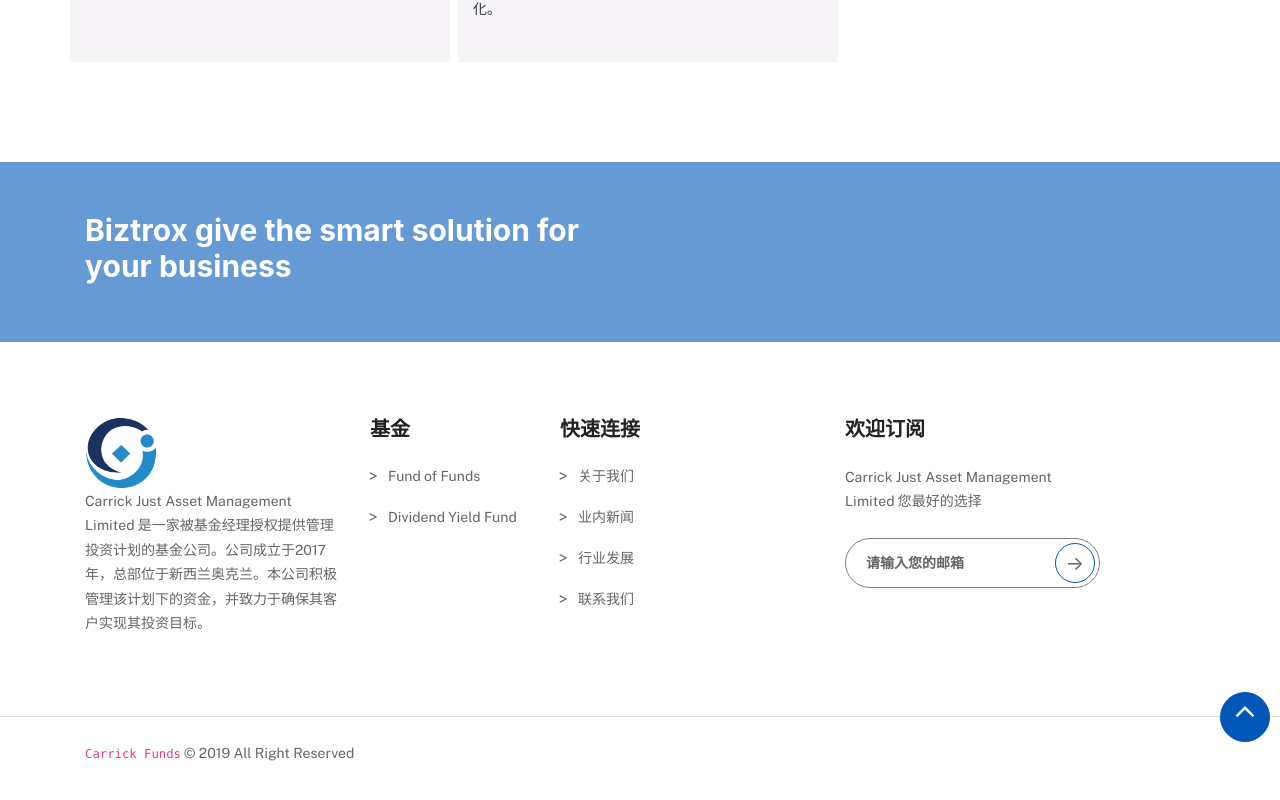
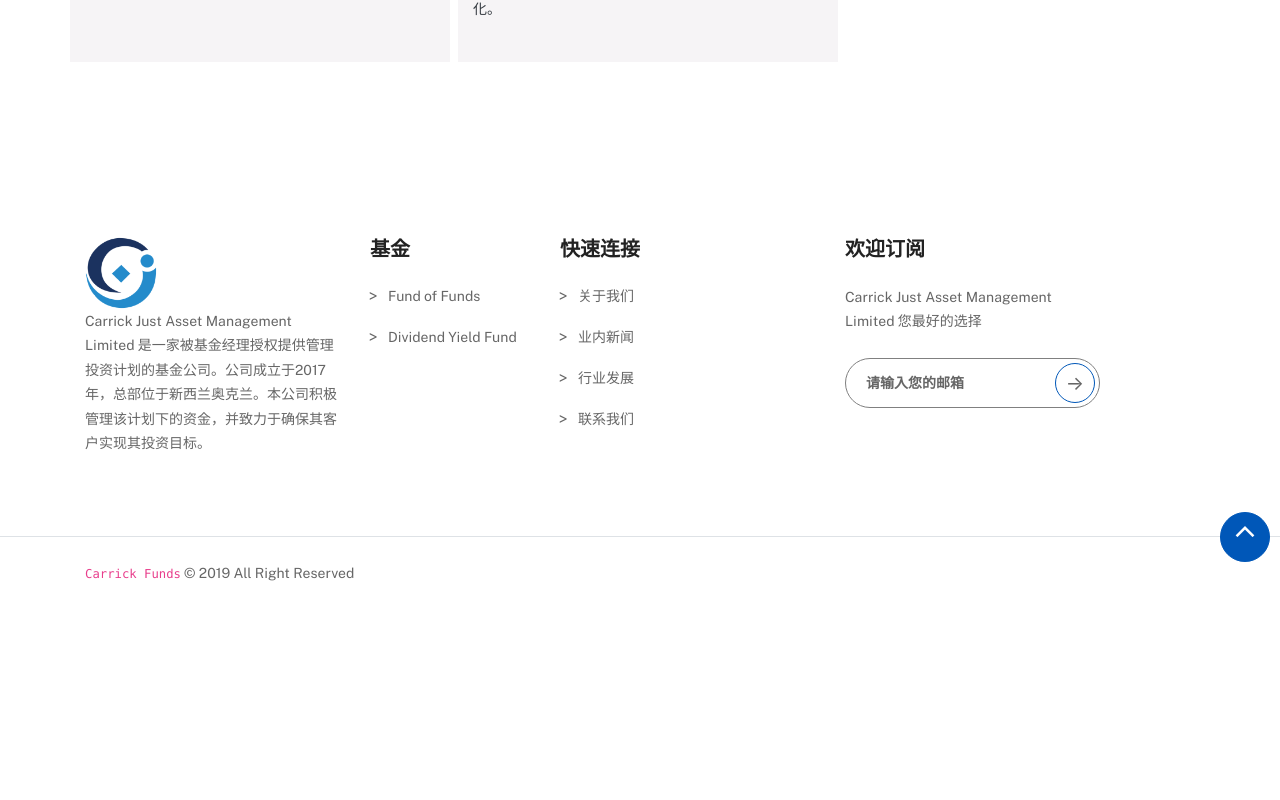
Before and after one commit to cjcm567/cjc-funds-web, a React (Create React App) app: page /about-us/carrick-Investment-philosophy in a window 1280 px wide. Shown: the part 2183-2983 px from the top of the page. After the commit the page ends 2825 px from the top, so only its background shows below. Built offline with nearby package versions, Linux system fonts and the light colour scheme.

Commit message:
:lipstick: deleted a section

```diff
--- a/src/pages/CarrickInvestmentPhilosophy.tsx
+++ b/src/pages/CarrickInvestmentPhilosophy.tsx
@@ -123,18 +123,6 @@ export default function CarrickInvestmentPhilosophy() {
                         </div>
                     </div>
                 </section>
-                {/* <!-- /ceo section  */}
-
-                <section className="cta overlay-primary py-50 text-center text-lg-left">
-                    <div className="container">
-                        <div className="row justify-content-between">
-                            <div className="col-lg-6">
-                                <h3 className="text-white">Biztrox give the smart solution for your business</h3>
-                            </div>
-                            <div className="col-lg-6 text-lg-right align-self-center"></div>
-                        </div>
-                    </div>
-                </section>
             </Layout>
         </>
     )
```
